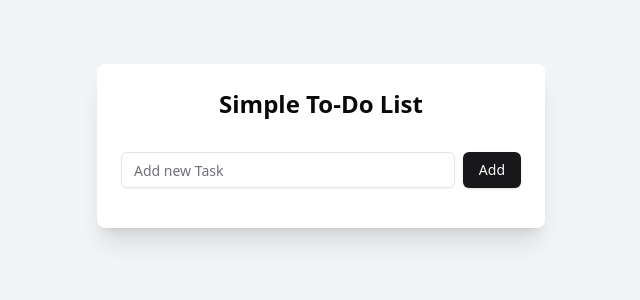
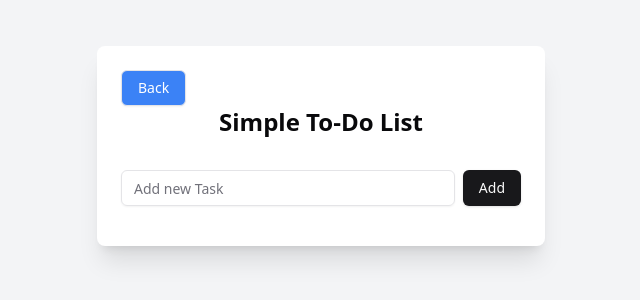
Before and after one commit to hafizcode02/learning-react, a React (Vite) app: page /TodoList in a window 1280 px wide. Shown: the part 254-554 px from the top of the page, without its empty margins (319-959 px from the left). Built offline with nearby package versions, Linux system fonts and the light colour scheme.

Commit message:
feat: add back button

```diff
--- a/src/pages/Todolist.tsx
+++ b/src/pages/Todolist.tsx
@@ -1,6 +1,7 @@
 import React, { useEffect, useState } from "react";
 import { Button } from "@/components/ui/button";
 import { Input } from "@/components/ui/input";
+import { useNavigate } from "react-router-dom";
 
 interface Todo {
   id: number;
@@ -14,8 +15,10 @@ function TodoList() {
   const [newTodo, setNewTodo] = useState("");
   const [editTodo, setEditTodo] = useState("");
 
+  const navigate = useNavigate();
+
   useEffect(() => {
-    // Load todos from localStorage
+    // Load todos from localStorage | just running once after component mounted
     const todos = localStorage.getItem("todos");
     if (todos) {
       setTodos(JSON.parse(todos));
@@ -23,11 +26,11 @@ function TodoList() {
   }, []);
 
   useEffect(() => {
-    // Save todos to localStorage
+    // Save todos to localStorage | run everytime todos changed
     localStorage.setItem("todos", JSON.stringify(todos));
   }, [todos]);
 
-  const addTodo = (e: React.FormEvent) => {
+  const addTodo = (e: React.FormEvent) => { // add new todo
     e.preventDefault();
     if (!newTodo.trim()) return;
     setTodos([
@@ -39,7 +42,7 @@ function TodoList() {
         isEditing: false,
       },
     ]);
-    setNewTodo("");
+    setNewTodo(""); // clear input
   };
 
   const toggleTodo = (id: number) => {
@@ -80,6 +83,14 @@ function TodoList() {
   return (
     <div className="min-h-screen bg-gray-100 flex items-center justify-center py-12 px-4 sm:px-6 lg:px-8">
       <div className="max-w-md w-full mx-auto p-6 bg-white rounded-lg shadow-xl">
+      <Button
+          type="button"
+          variant="outline"
+          className="bg-blue-500 text-white hover:bg-white"
+          onClick={() => navigate(-1)}
+        >
+          {"Back"}
+        </Button>
         <h1 className="text-2xl font-bold mb-4 text-center">
           Simple To-Do List
         </h1>
```
